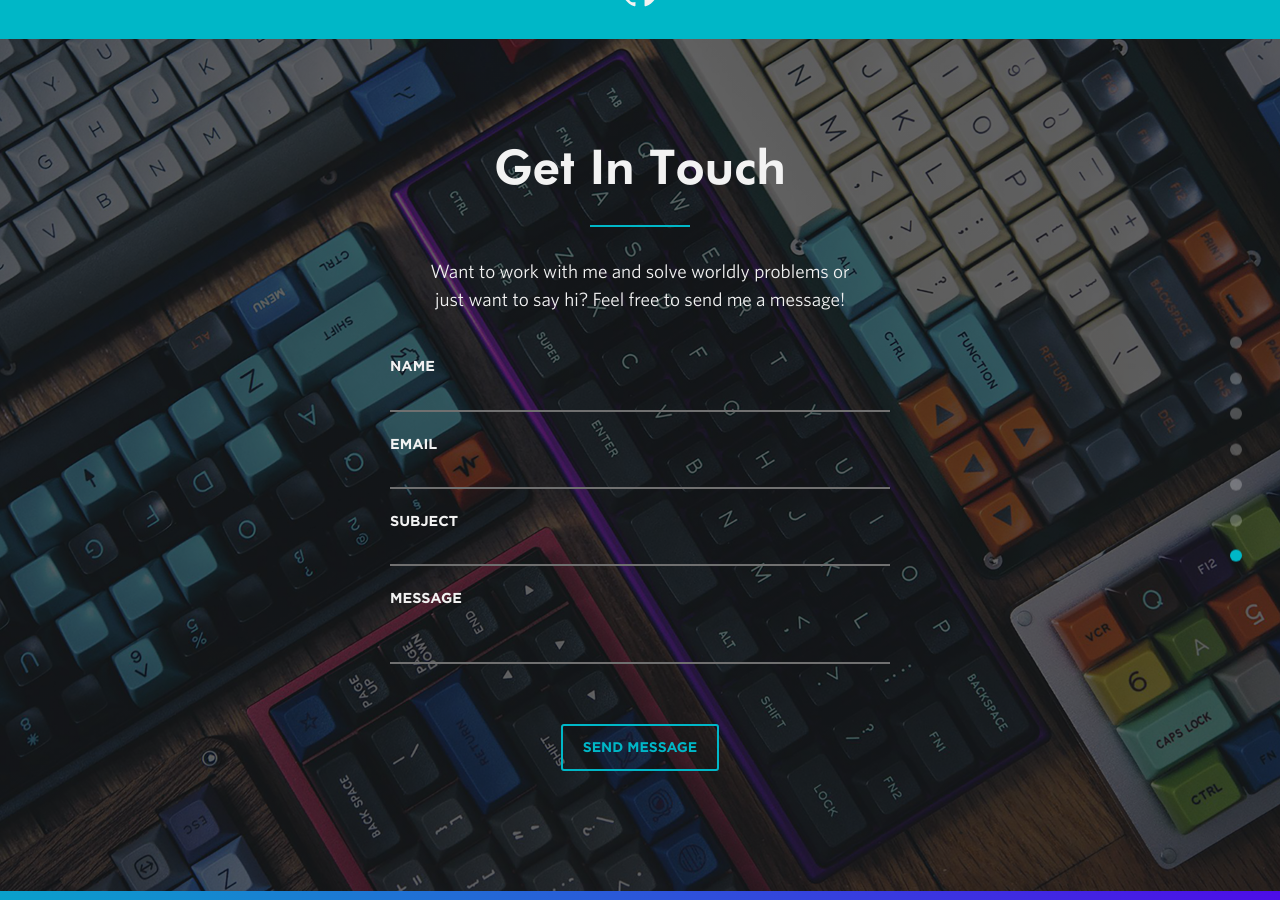
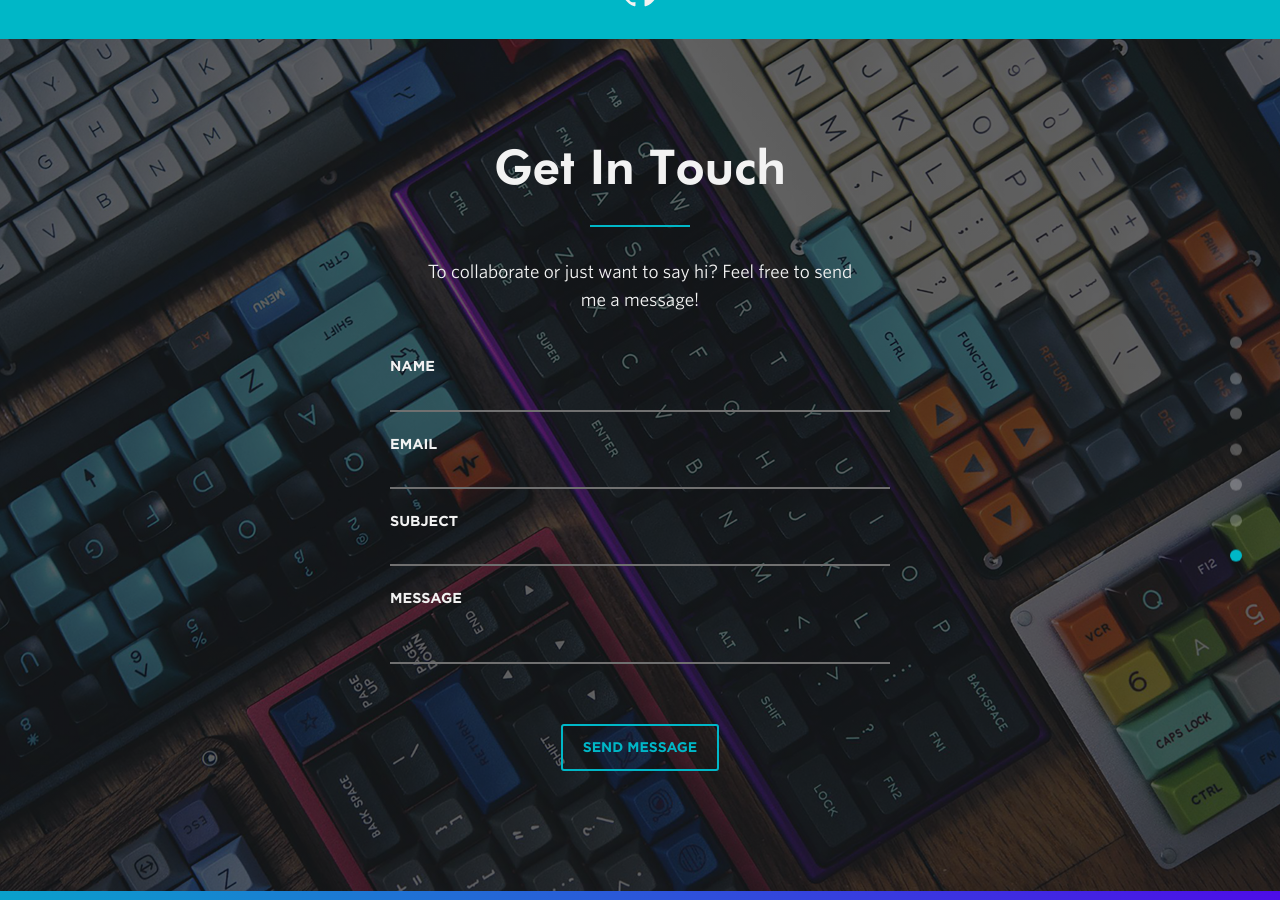
Before and after one commit to sumit6597/sumit6597.github.io, a Jekyll site: the page built from index.html, in a window 1280 px wide and 900 px high, scrolled down 9063 px. Built offline with Jekyll 4.4.1, drawn with Linux system fonts in a browser that asks for light colours; nearby versions of some CDN libraries.

Commit message:
Update contact.html

```diff
--- a/_includes/contact.html
+++ b/_includes/contact.html
@@ -8,7 +8,7 @@
       <div class="center">
         <h1 class="section-heading">Get In Touch</h1>
         <span class="divider center"></span>
-        <p class="contact-description">Want to work with me and solve worldly problems or just want to say hi? Feel free to send me a message!</p>
+        <p class="contact-description">To collaborate or just want to say hi? Feel free to send me a message!</p>
       </div>
       <div class="contact-wrapper">
         <form id="contactform" class="form-wrapper" method="POST" autocomplete="off">
```
